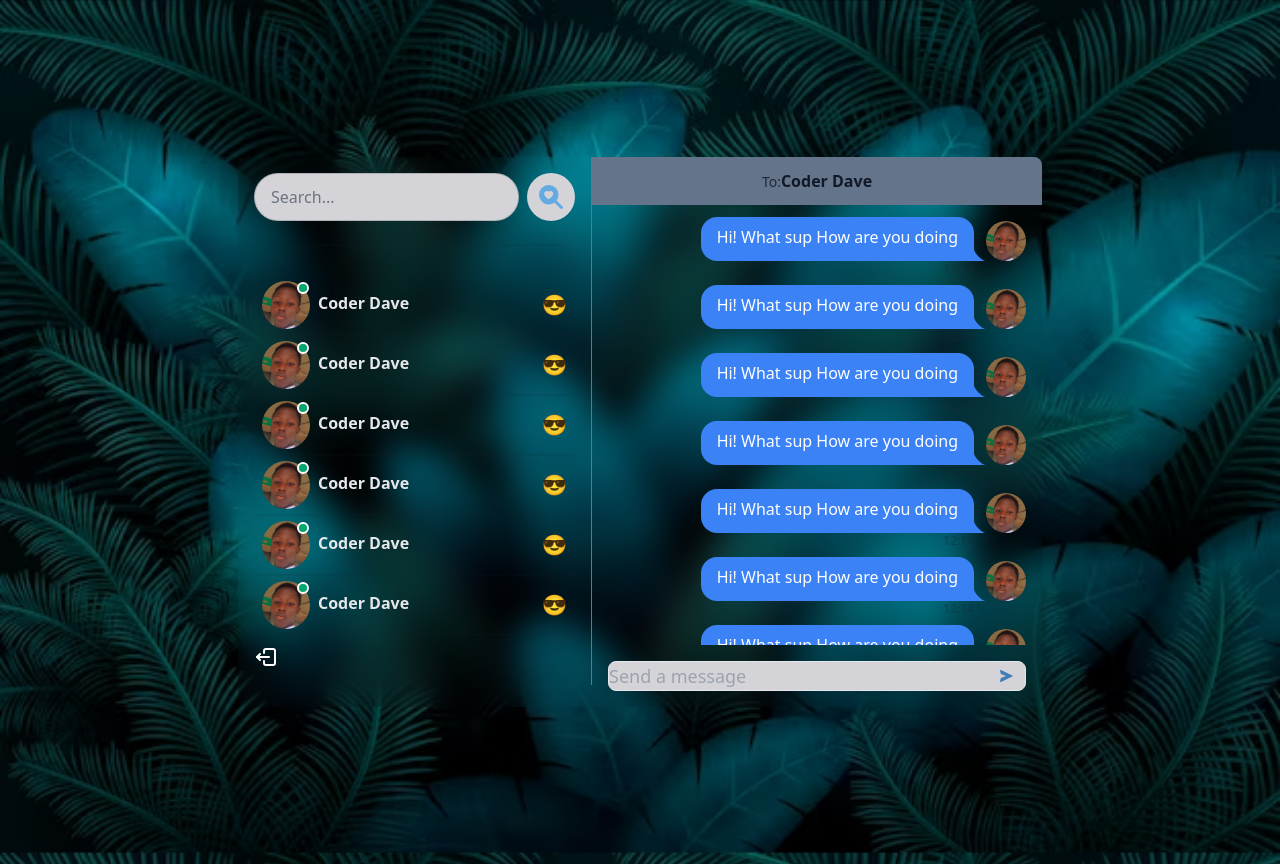
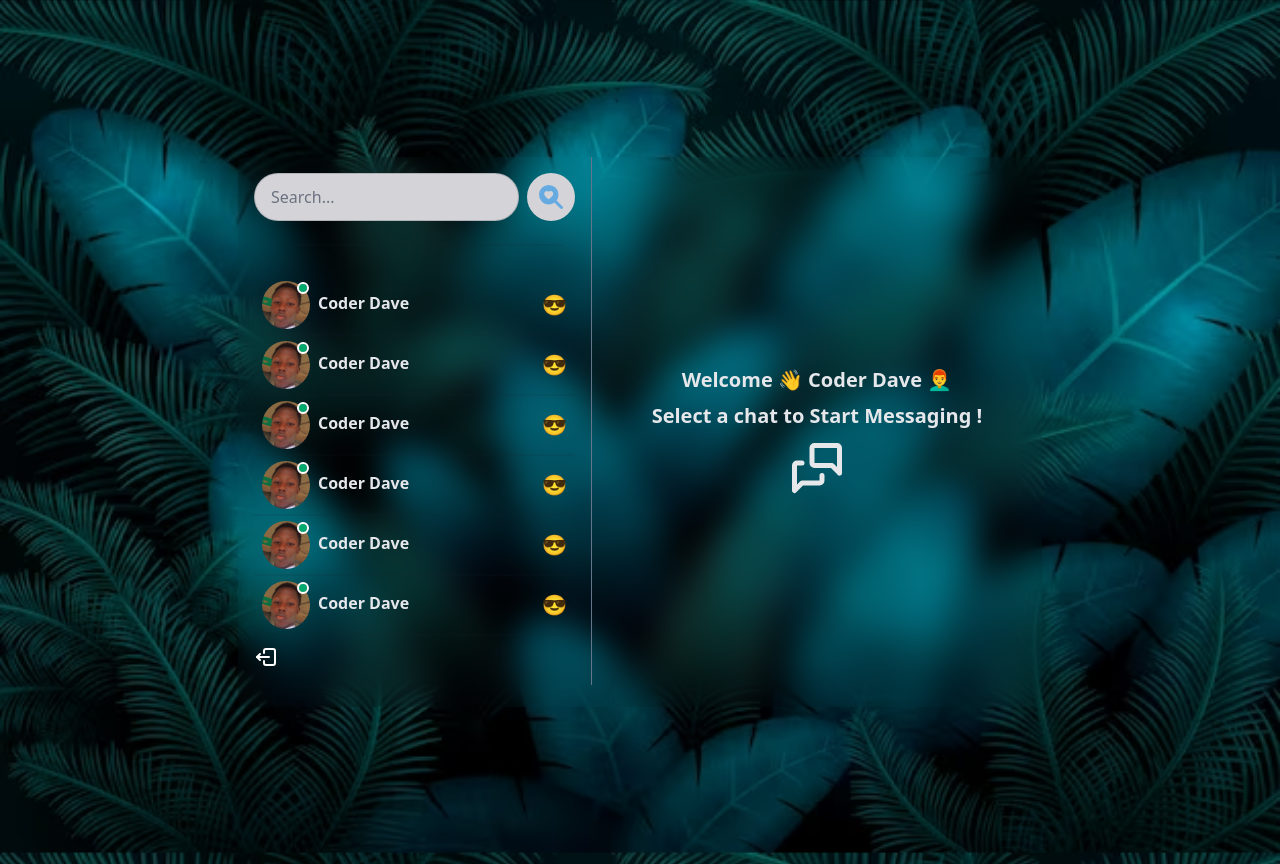
Before and after one commit to okoid721/CHAT_FULL_PROJECT, a React (Vite) app in the folder frontend/: page / in a window 1280 px wide. Built offline with nearby package versions, Linux system fonts and the light colour scheme.

Commit message:
Chat app

```diff
--- a/frontend/src/component/messages/MessageContainer.jsx
+++ b/frontend/src/component/messages/MessageContainer.jsx
@@ -8,9 +8,9 @@ const MessageContainer = () => {
   const noChatSelected = true;
   return (
     <div className=" md:min-w-[450px] flex flex-col">
-      {/* {noChatSelected ? (
+      {noChatSelected ? (
         <NoChatSelected />
-      ) : ( */}
+      ) : (
         <>
           <div className=" bg-slate-500 px-4 py-3 mb-2">
             <span className=" label-text">To:</span>
@@ -19,7 +19,7 @@ const MessageContainer = () => {
           <Messages />
           <MessageInput />
         </>
-      {/* )} */}
+       )}
     </div>
   );
 };
--- a/frontend/src/component/messages/Messages.jsx
+++ b/frontend/src/component/messages/Messages.jsx
@@ -5,6 +5,7 @@ import Message from './Message'
 const Messages = () => {
   return (
     <div className="px-4 overflow-y-auto h-full flex-1 ">
+      {/* <Message />
       <Message />
       <Message />
       <Message />
@@ -14,8 +15,7 @@ const Messages = () => {
       <Message />
       <Message />
       <Message />
-      <Message />
-      <Message />
+      <Message /> */}
     </div>
   )
 }
```
